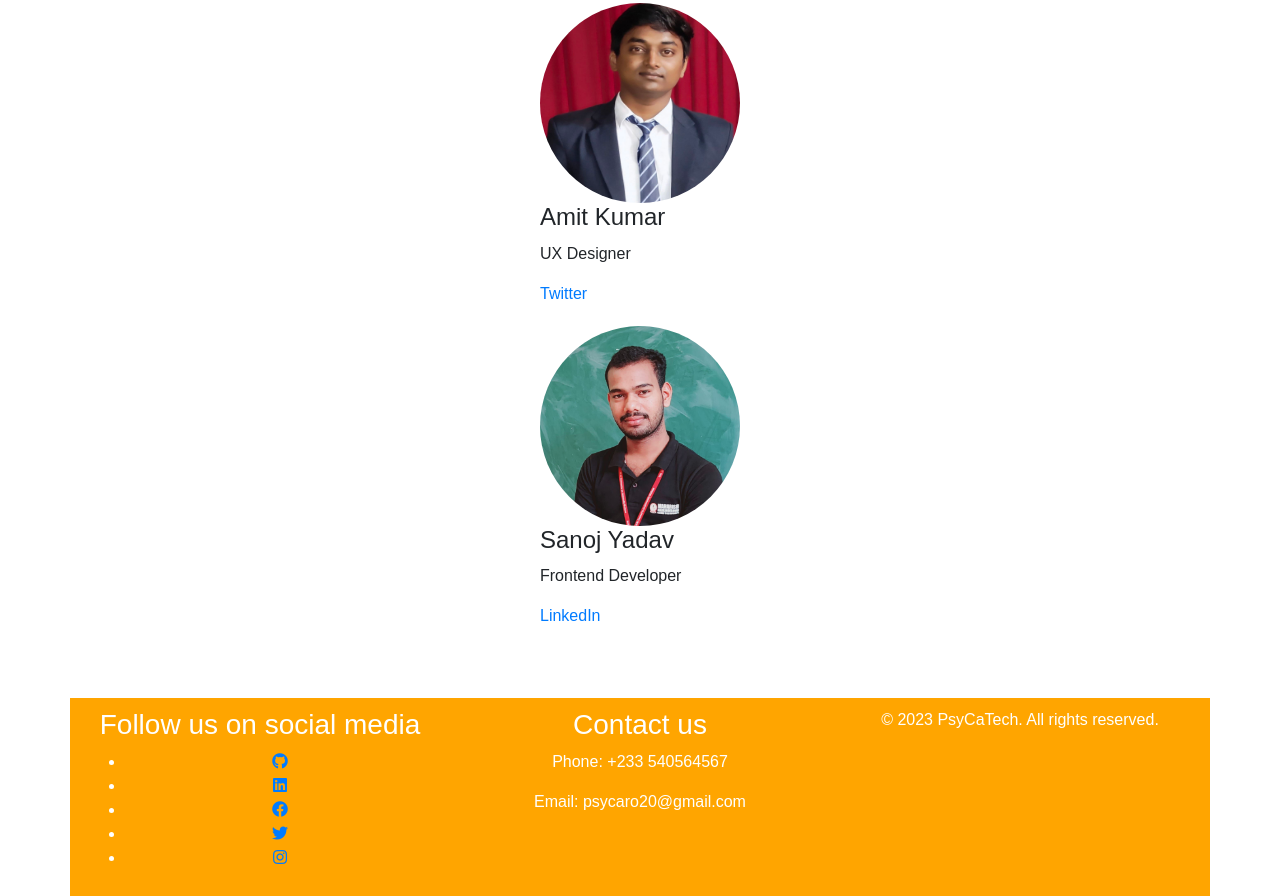
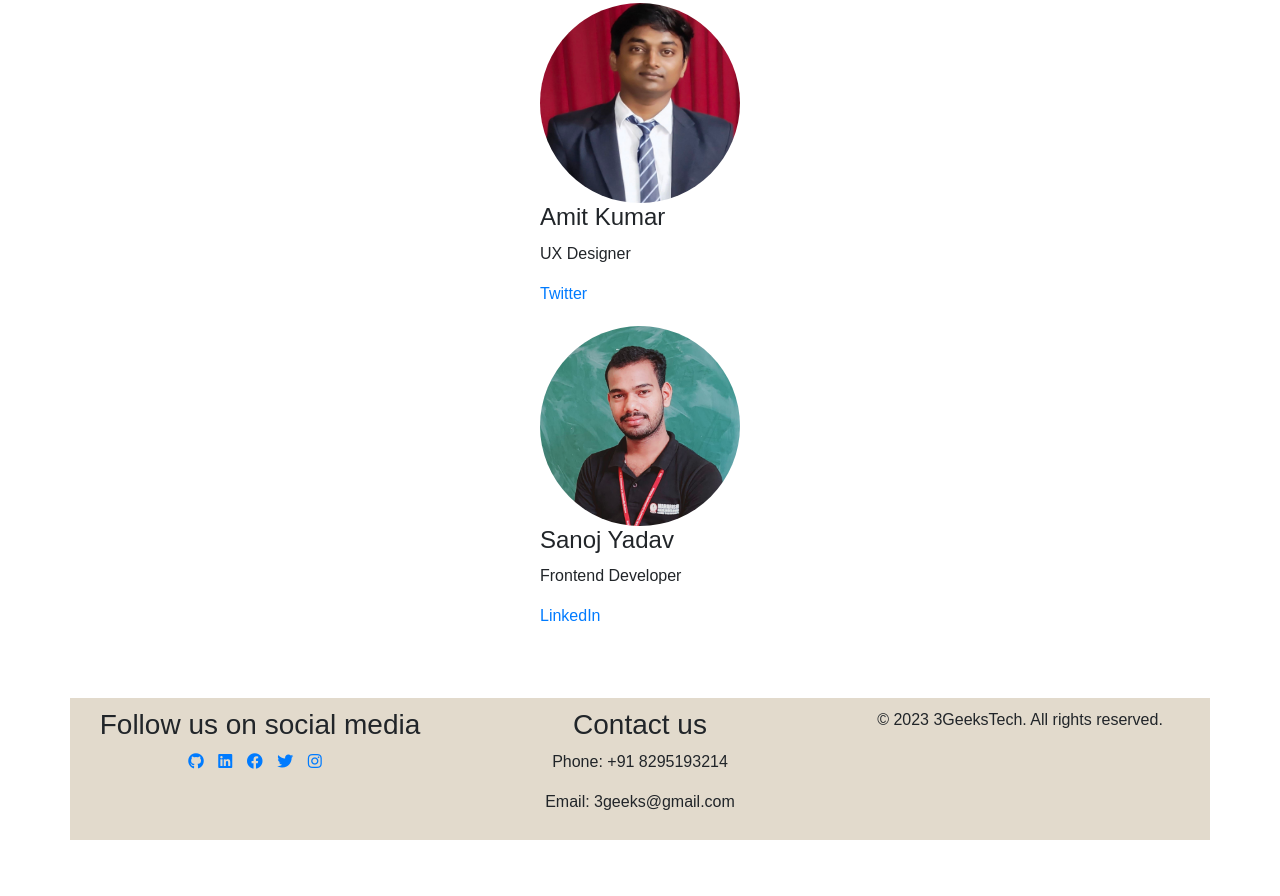
Before and after one commit to Damiennsoh/Vanila-Expenses_Tracker, a plain HTML site: page about-page.html in a window 1280 px wide. Shown: the part 484-1380 px from the top of the page. After the commit the page ends 1324 px from the top, so only its background shows below. Drawn offline with nearby package versions, Linux system fonts and the light colour scheme.

Commit message:
modified the about page file

```diff
--- a/about-page.html
+++ b/about-page.html
@@ -138,11 +138,11 @@
           </div>
           <div class="col-md-4">
             <h3>Contact us</h3>
-            <p><a href="http://"></a> Phone: +233 540564567</p>
-            <p>Email: psycaro20@gmail.com</p>
+            <p><a href="http://"></a> Phone: +91 8295193214</p>
+            <p>Email: 3geeks@gmail.com</p>
           </div>
           <div class="col-md-4">
-            <p>&copy; 2023 PsyCaTech. All rights reserved.</p>
+            <p>&copy; 2023 3GeeksTech. All rights reserved.</p>
           </div>
     </footer>
 </body>
--- a/assets/about_teams-css/about.css
+++ b/assets/about_teams-css/about.css
@@ -8,8 +8,8 @@
     flex-grow: 1;
   }
 .container{
-    background-color: orange;
-    color: #fff;
+    background-color: rgb(226, 218, 204);
+    /* color: #fff; */
     text-align: center;
     padding: 10px;
     left: 0;
@@ -29,3 +29,15 @@ footer a{
 @media only screen and (max-width: 600px) {
     /* CSS styles for small screens */
     }
+
+/* Social media icon styles */
+.social-icons {
+  list-style: none;
+  margin: 0;
+  padding: 0;
+}
+
+.social-icons li {
+  display: inline-block;
+  margin-right: 10px;
+}
```
Also changed, not shown: assets/screenshots/Expenses-tracker_sample.jpg (added).
